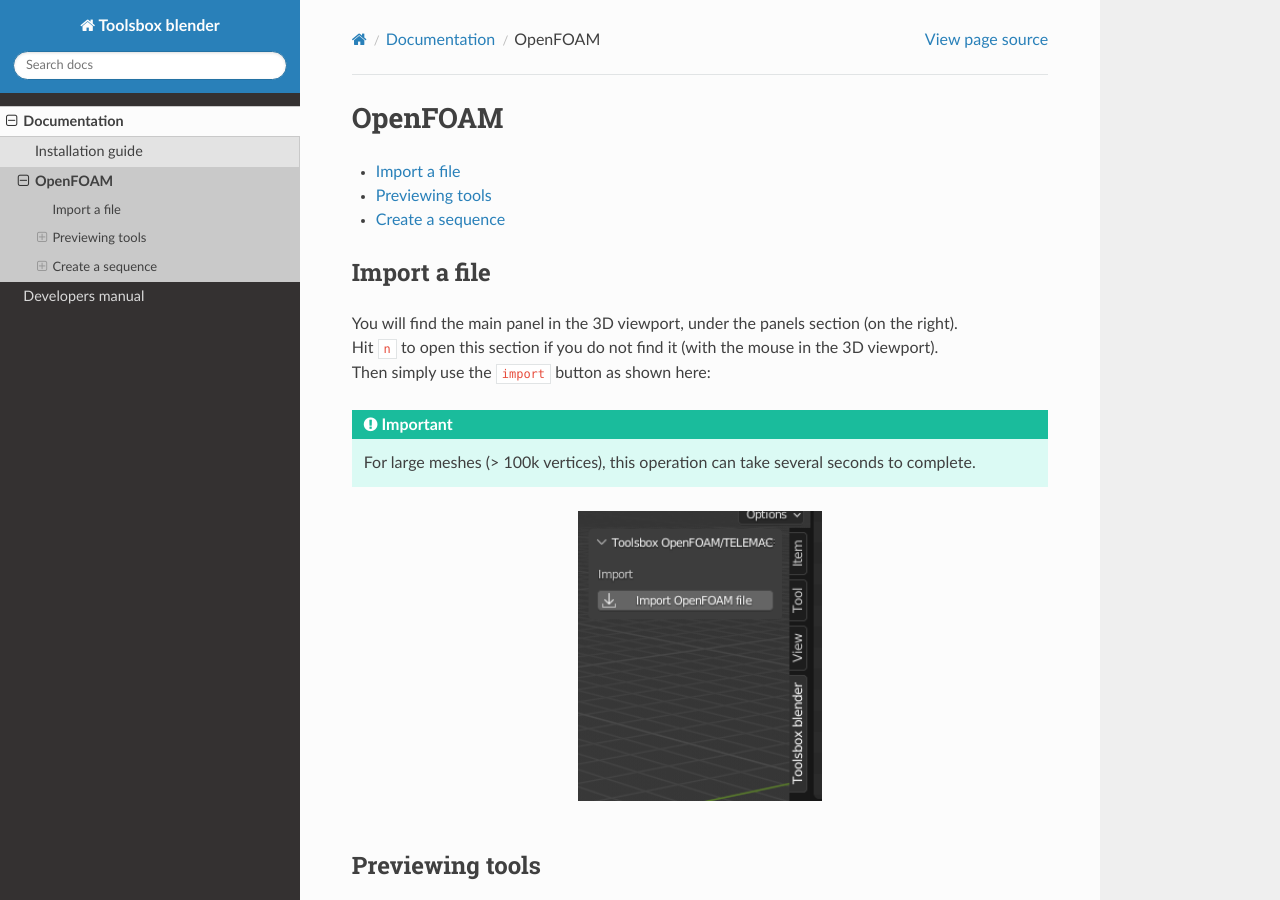
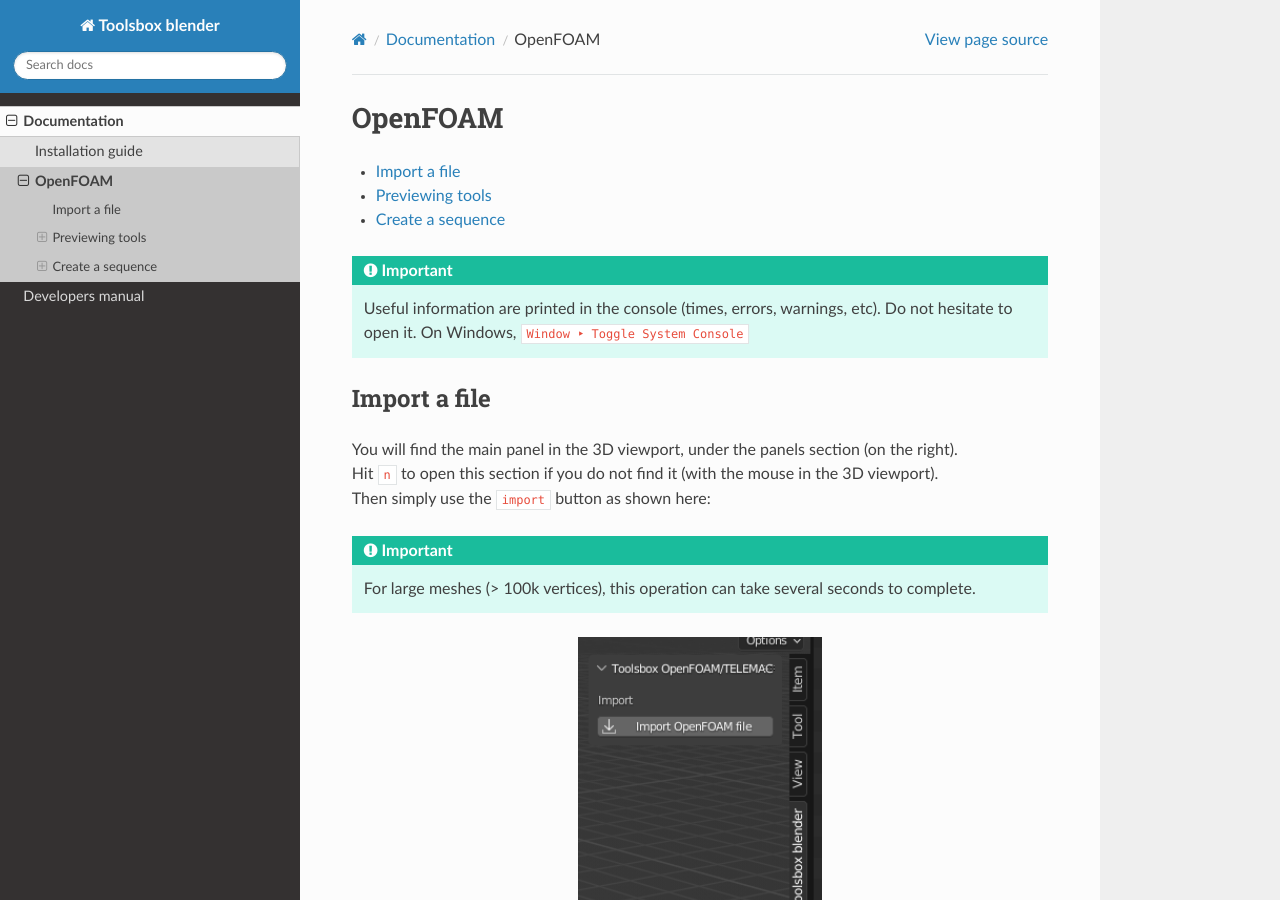
Before and after one commit to Artelia/NIMPHS, a Sphinx documentation site: the page built from docs/documentation/openfoam_module/index.rst, in a window 1280 px wide and 900 px high. Built offline with Sphinx 7.4.7 and the Read the Docs theme 2.0.0, drawn with Linux system fonts in a browser that asks for light colours.

Commit message:
[Documentation] OpenFOAM module minor changes

```diff
--- a/docs/documentation/openfoam_module/index.rst
+++ b/docs/documentation/openfoam_module/index.rst
@@ -4,6 +4,10 @@
 * :ref:`openfoam_import_file`
 * :ref:`openfoam_previewing_tools`
 * :ref:`openfoam_create_sequence`
+
+.. important::
+    Useful information are printed in the console (times, errors, warnings, etc). Do not hesitate to open it. On Windows, ``Window ‣ Toggle System Console``
+
 
 .. _openfoam_import_file:
 
@@ -78,7 +82,7 @@
 
 | This type of sequence holds every time step in memory (a mesh is built for each time step).
 | That is why it is not recommended to use this sequence for large meshes.
-| It is built using the `Stop-motion-OBJ <https://github.com/neverhood311/Stop-motion-OBJ/releases>`_. Thus you can use the features associated for this sequence.
+| It is built using the `Stop-motion-OBJ <https://github.com/neverhood311/Stop-motion-OBJ/wiki>`_. Thus you can use the features associated for this sequence.
 
 .. image:: /images/OpenFOAM/create_mesh_sequence.png
     :width: 35%
```
